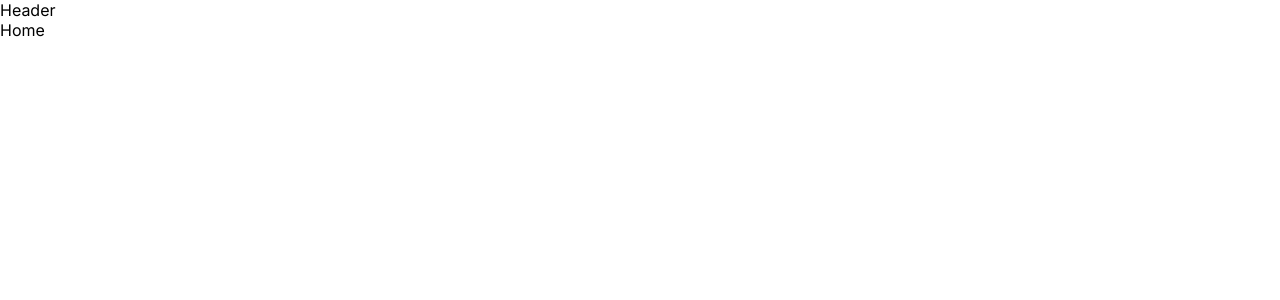
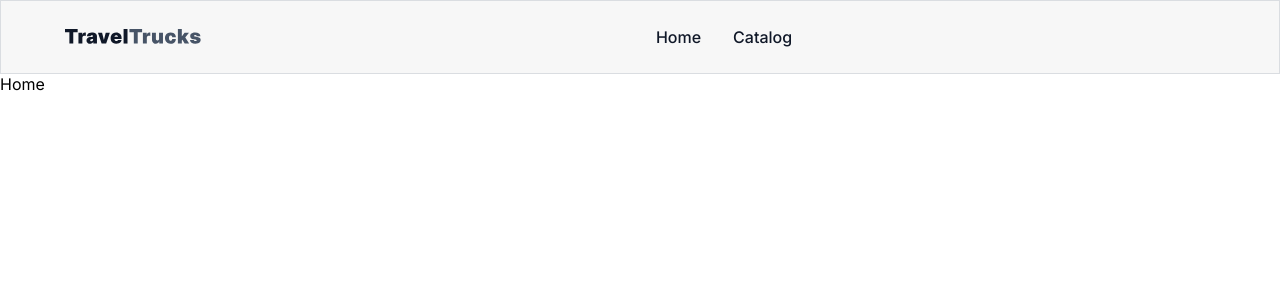
Before and after one commit to OleksiiMazurenko984/travel-trucks, a Next.js app: page / in a window 1280 px wide. Shown: the top 300 px of the page. Built offline with nearby package versions, Linux system fonts and the light colour scheme.

Commit message:
Make markup and css for header component

```diff
--- a/components/Header/Header.module.css
+++ b/components/Header/Header.module.css
@@ -0,0 +1,33 @@
+.header {
+  border: 1px solid var(--gray-light);
+  background-color: var(--inputs);
+  display: flex;
+  align-items: center;
+  gap: 32px;
+  min-height: 72px;
+  padding: 0 64px;
+}
+
+.logo {
+  display: inline-flex;
+}
+
+.nav {
+  display: flex;
+  align-items: center;
+  gap: 32px;
+  margin: 0 auto;
+}
+
+.link {
+  color: var(--main);
+  font-size: 16px;
+  font-weight: 500;
+  line-height: 1.5;
+  text-decoration: none;
+}
+
+.link:hover,
+.link:focus {
+  color: var(--green-hover);
+}
--- a/components/Header/Header.tsx
+++ b/components/Header/Header.tsx
@@ -1,3 +1,27 @@
+import Link from 'next/link';
+import Image from 'next/image';
+import css from './Header.module.css';
+
 export default function Header() {
-  return <div>Header</div>;
+  return (
+    <header className={css.header}>
+      <Link className={css.logo} href="/">
+        <Image
+          alt="TravelTrucks logo"
+          src="/logo.svg"
+          height={16}
+          width={136}
+        />
+      </Link>
+
+      <nav className={css.nav}>
+        <Link className={css.link} href="/">
+          Home
+        </Link>
+        <Link className={css.link} href="/catalog">
+          Catalog
+        </Link>
+      </nav>
+    </header>
+  );
 }
```
